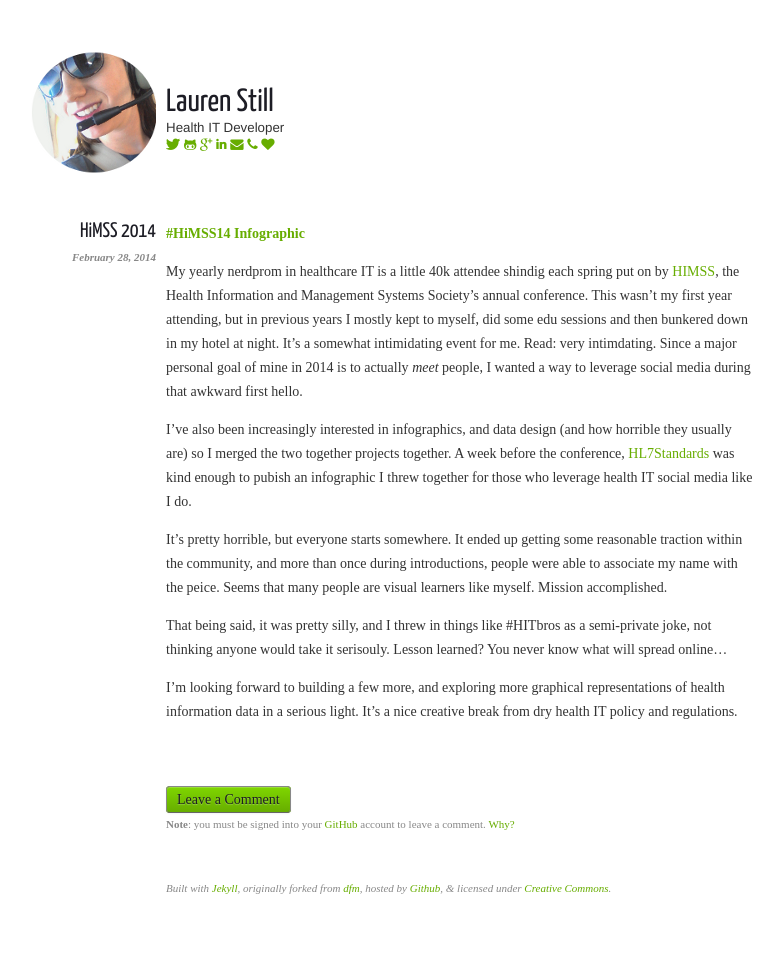
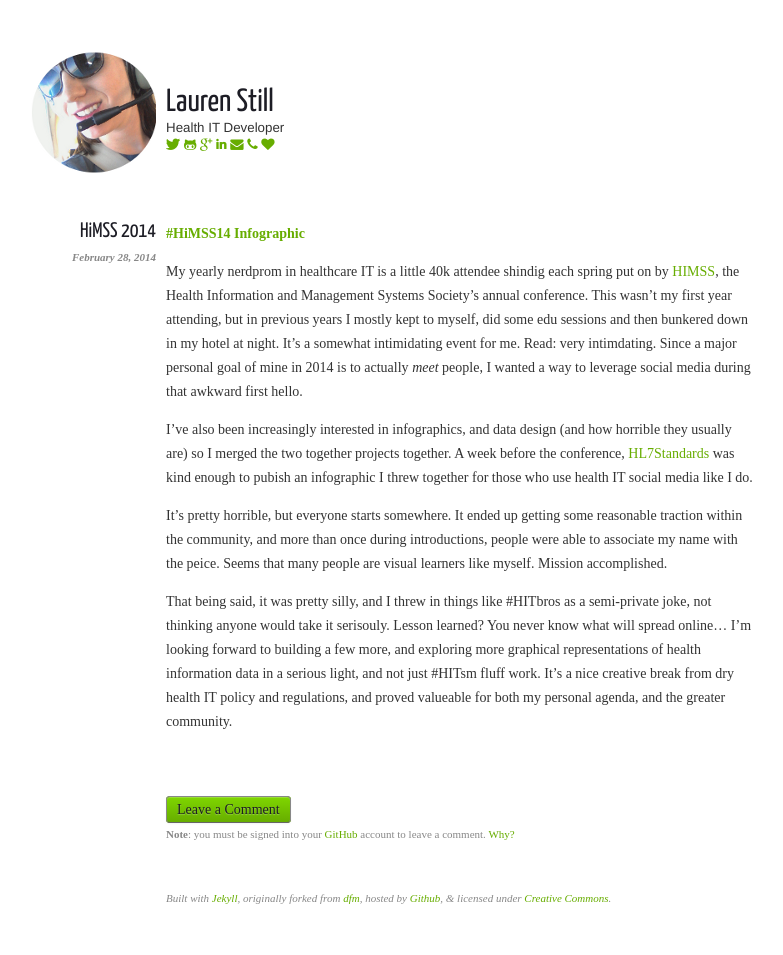
Before and after one commit to laurenstill/laurenstill.github.io, a Jekyll site: the page built from _posts/2014-02-28-himss14.markdown, in a window 1280 px wide. Shown: the whole page, without its empty margins (279-1062 px from the left). Built offline with Jekyll 4.4.1, drawn with Linux system fonts in a browser that asks for light colours; nearby versions of some CDN libraries.

Commit message:
Update 2014-02-28-himss14.markdown

```diff
--- a/_posts/2014-02-28-himss14.markdown
+++ b/_posts/2014-02-28-himss14.markdown
@@ -10,13 +10,11 @@
 
 My yearly nerdprom in healthcare IT is a little 40k attendee shindig each spring put on by [HIMSS][1], the Health Information and Management Systems Society's annual conference. This wasn't my first year attending, but in previous years I mostly kept to myself, did some edu sessions and then bunkered down in my hotel at night.  It's a somewhat intimidating event for me.  Read:  very intimdating. Since a major personal goal of mine in 2014 is to actually _meet_ people, I wanted a way to leverage social media during that awkward first hello.
 
-I've also been increasingly interested in infographics, and data design (and how horrible they usually are) so I merged the two together projects together.  A week before the conference, [HL7Standards][2] was kind enough to pubish an infographic I threw together for those who leverage health IT social media like I do.
+I've also been increasingly interested in infographics, and data design (and how horrible they usually are) so I merged the two together projects together.  A week before the conference, [HL7Standards][2] was kind enough to pubish an infographic I threw together for those who use health IT social media like I do.
 
 It's pretty horrible, but everyone starts somewhere.  It ended up getting some reasonable traction within the community, and more than once during introductions, people were able to associate my name with the peice.  Seems that many people are visual learners like myself. Mission accomplished.
 
-That being said, it was pretty silly, and I threw in things like #HITbros as a semi-private joke, not thinking anyone would take it serisouly.  Lesson learned?  You never know what will spread online...
-
-I'm looking forward to building a few more, and exploring more graphical representations of health information data in a serious light.  It's a nice creative break from dry health IT policy and regulations.
+That being said, it was pretty silly, and I threw in things like #HITbros as a semi-private joke, not thinking anyone would take it serisouly.  Lesson learned?  You never know what will spread online...  I'm looking forward to building a few more, and exploring more graphical representations of health information data in a serious light, and not just #HITsm fluff work.  It's a nice creative break from dry health IT policy and regulations, and proved valueable for both my personal agenda, and the greater community.
 
 
 [1]: http://www.himssconference.org/
```
